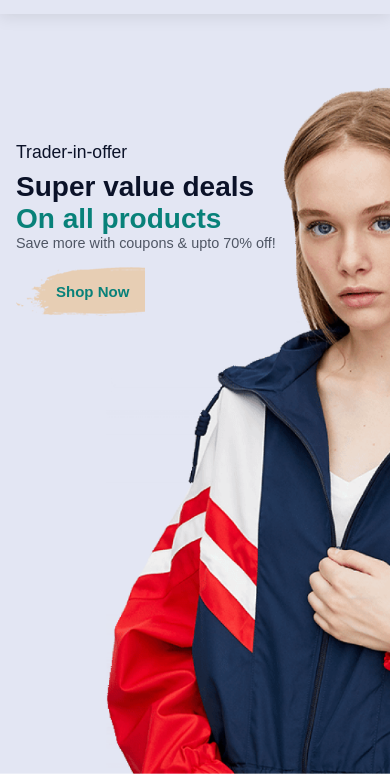
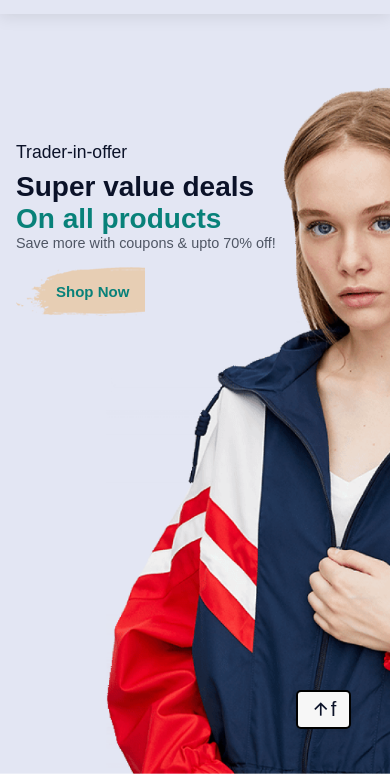
Before and after one commit to Pankaj-026/SP-Cara, a plain HTML site: page index.html in a window 390 px wide. Shown: the part 70-846 px from the top of the page. Drawn offline with nearby package versions, Linux system fonts and the light colour scheme.

Commit message:
Index phone Completed

```diff
--- a/assets/css/style.css
+++ b/assets/css/style.css
@@ -74,6 +74,8 @@ body {
     background-color: var(--body-color);
     color: var(--text-color);
     transition: background-color .4s;
+    position: relative;
+    top: 0;
 }
 
 h1,
@@ -725,13 +727,13 @@ img {
 
 /* =============================== FOOTER =============================== */
 .footer {
-    padding-block: 4rem 3rem;
+    padding-block: 4rem 1.5rem;
     color: var(--text-color);
 }
 
-.footer__container {
+/* .footer__container {
     row-gap: 3rem;
-}
+} */
 
 .footer__logo {
     display: inline-flex;
@@ -792,9 +794,8 @@ img {
 
 .footer__copy {
     display: block;
-    margin-top: 1.5rem;
     font-size: var(--smaller-font-size);
-    color: --text-color;
+    color: var(--text-color) ;
     font-weight: var(--font-semi-bold);
 }
 
@@ -809,6 +810,34 @@ img {
     border-radius: 5px;
 }
 
+/*=============== SCROLL UP ===============*/
+.scrollup {
+    position: fixed;
+    top: 90%;
+    right: 10%;
+    background-color: var(--container-color);
+    box-shadow: 0 2px 8px hsla(0, 0%, 0%, .1);
+    border: 2px solid black;
+    border-radius: 5px;
+    display: inline-flex;
+    font-size: 1.25rem;
+    padding: .4rem .8rem;
+    color: var(--title-color);
+    transition: button .4s, transform .4s, background-color .4s;
+}
+
+.scrollup:hover {
+    transform: translateY(.3rem);
+}
+
+/* .scroll-click{
+    transform: translateY(-.5rem);
+} */
+
+/* Show Scroll Up */
+.show-scroll {
+    bottom: 6rem;
+}
 /*=============== SCROLL BAR ===============*/
 ::-webkit-scrollbar {
     width: .6rem;
--- a/index.html
+++ b/index.html
@@ -691,6 +691,8 @@
             </div>
         </section>
 
+    </main>
+
     <!-- ======================= FOOTER ======================= -->
     <footer class="footer section" id="help">
 
@@ -728,9 +730,7 @@
                     </a>
 
                 </div>
-                    <span class="footer__copy">
-                        &#169; All Right Reserved By SP
-                    </span>
+
             </div>
 
             <div class="footer__data grid">
@@ -818,8 +818,8 @@
 
                         <li>
                             <a href="" class="footer__icons">
-                                    <img src="assets/img/pay/app.jpg" alt="App Store"  class="app__img" >
-                                    <img src="assets/img/pay/play.jpg" alt="App Store" class="app__img"  >
+                                <img src="assets/img/pay/app.jpg" alt="App Store" class="app__img">
+                                <img src="assets/img/pay/play.jpg" alt="App Store" class="app__img">
                             </a>
                         </li>
 
@@ -837,10 +837,18 @@
                     </ul>
                 </div>
             </div>
+            <span class="footer__copy">
+                &#169; All Right Reserved By SP
+            </span>
         </div>
     </footer>
 
-    </main>
+    <!-- ======================= SCROLL UP ======================= -->
+    <a href="#" class="scrollup" id="scroll-up">
+        <i class="ri-arrow-up-line"></i>f
+    </a>
+
+
 
 </body>
 <!-- ======================= SCRIPT ======================= -->
```
Lines whose indentation alone changed are shown as unchanged.
